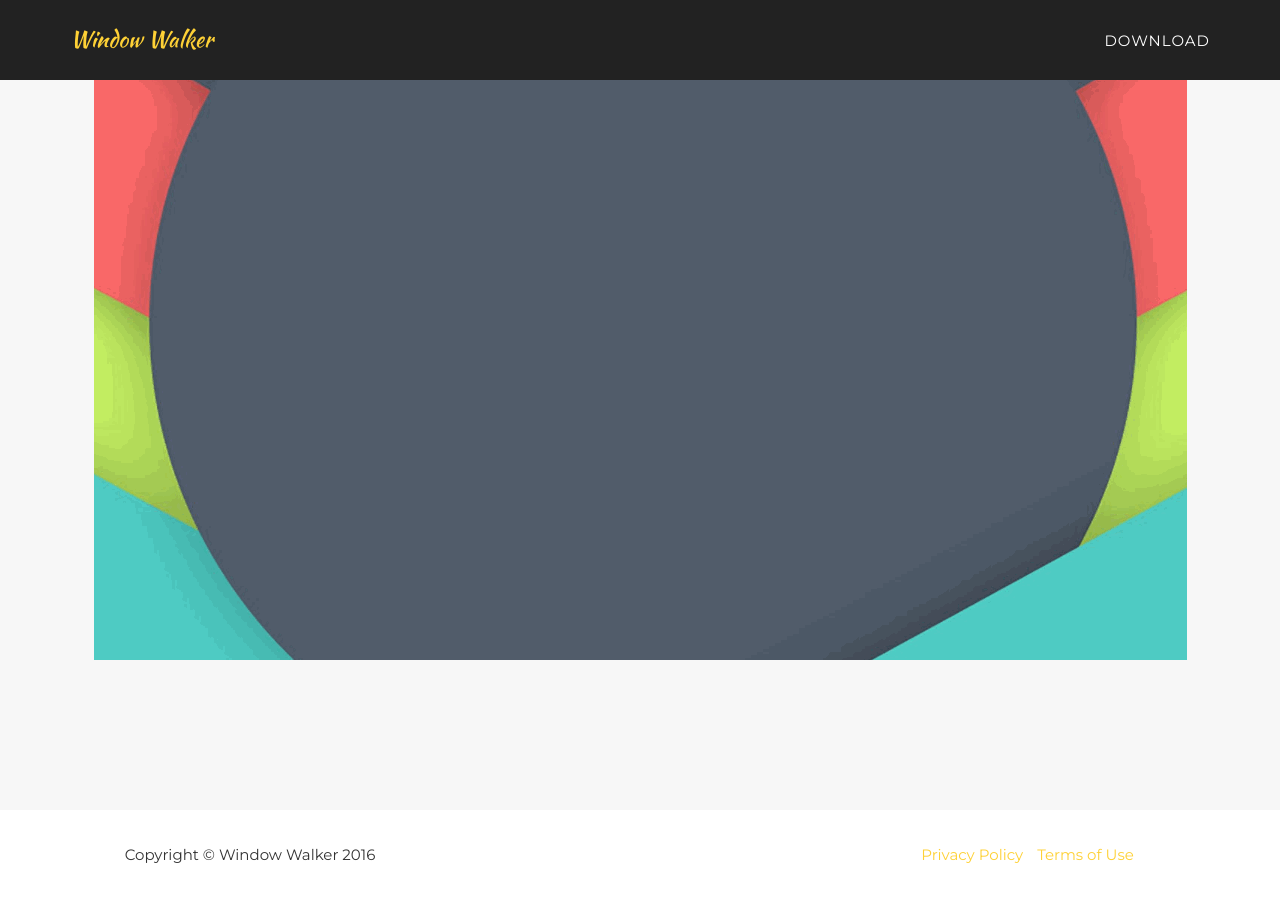
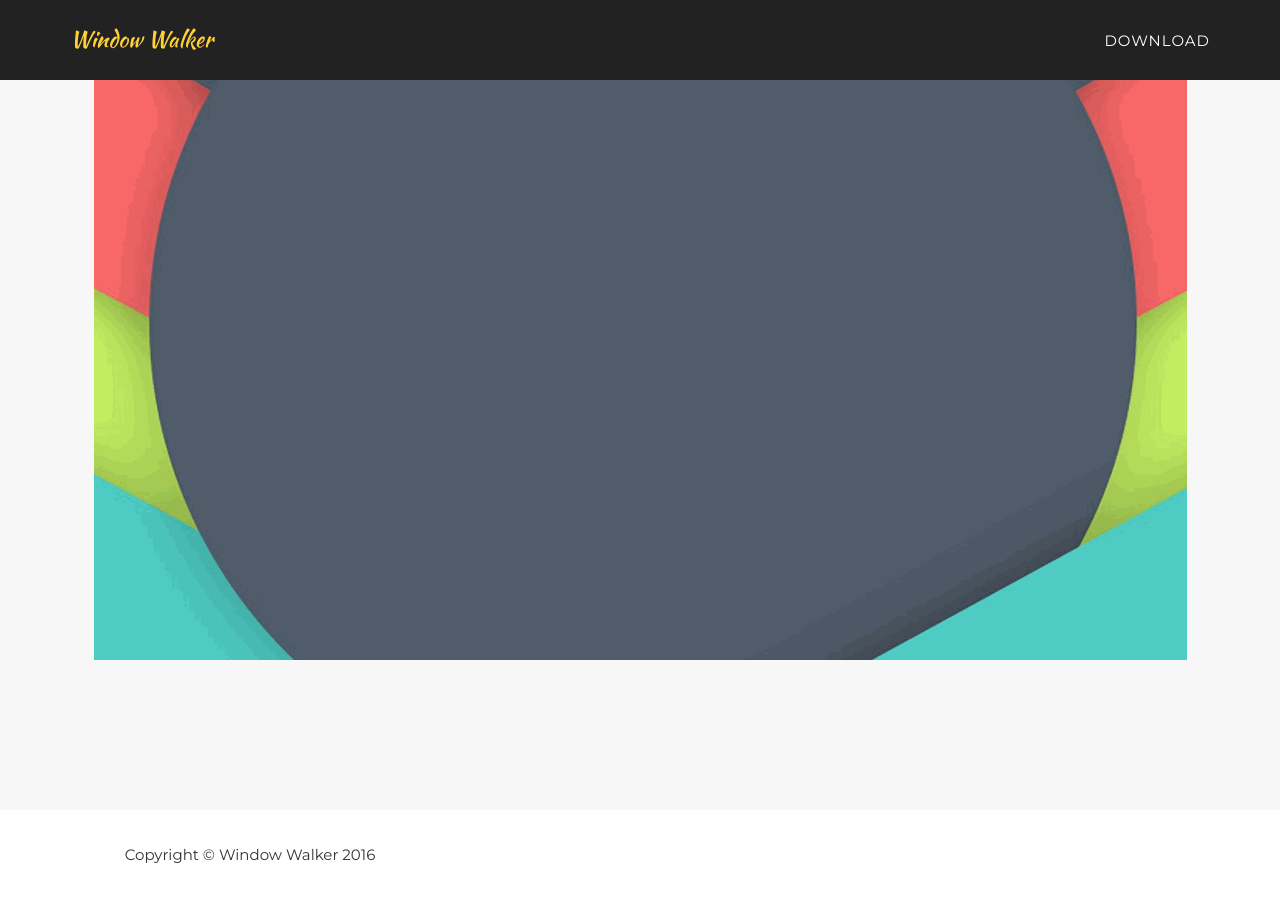
Before and after one commit to betsegaw/windowwalker, a Jekyll site: the page built from index.html, in a window 1280 px wide and 900 px high, scrolled down 1899 px. Built offline with Jekyll 4.4.1, drawn with Linux system fonts in a browser that asks for light colours; some web fonts are replaced.

Commit message:
Remove links from footer

```diff
--- a/_includes/footer.html
+++ b/_includes/footer.html
@@ -14,10 +14,6 @@
                 </div>
                 <div class="col-md-4">
                     <ul class="list-inline quicklinks">
-                        <li><a href="#">Privacy Policy</a>
-                        </li>
-                        <li><a href="#">Terms of Use</a>
-                        </li>
                     </ul>
                 </div>
             </div>
```
